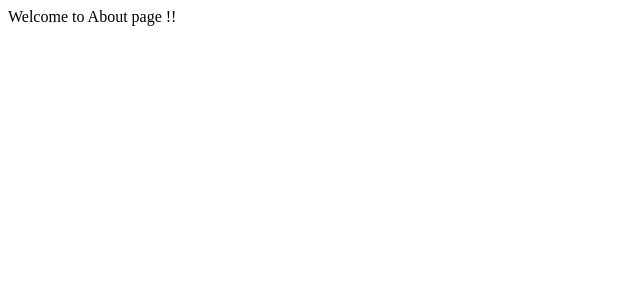
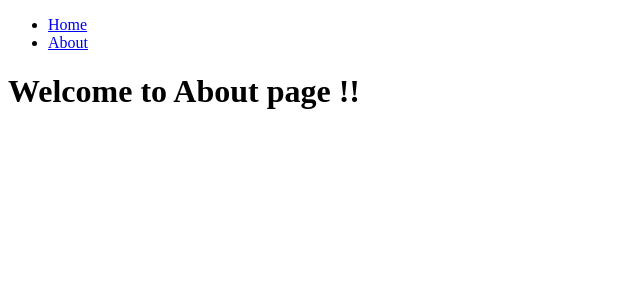
Before and after one commit to vigneshwaran-chandrasekaran/react-next-js-server-side-rendering, a Next.js app: page /about in a window 1280 px wide. Shown: the top 300 px of the page, without its empty margins (0-640 px from the left). Built offline with nearby package versions, Linux system fonts and the light colour scheme.

Commit message:
added basic link tags

```diff
--- a/pages/about.js
+++ b/pages/about.js
@@ -1,5 +1,23 @@
+import Link from "next/link";
+
 function About() {
-  return <div>Welcome to About page !!</div>;
+  return (
+    <div>
+      <ul>
+        <li>
+          <Link href="/">
+            <a>Home</a>
+          </Link>
+        </li>
+        <li>
+          <Link href="/about">
+            <a>About</a>
+          </Link>
+        </li>
+      </ul>
+      <h1>Welcome to About page !!</h1>
+    </div>
+  );
 }
 
 export default About;
```
Also changed, not shown: pages/index.js (+19 -1 lines), 1 other file (tests, documents, lock files or other folders).
